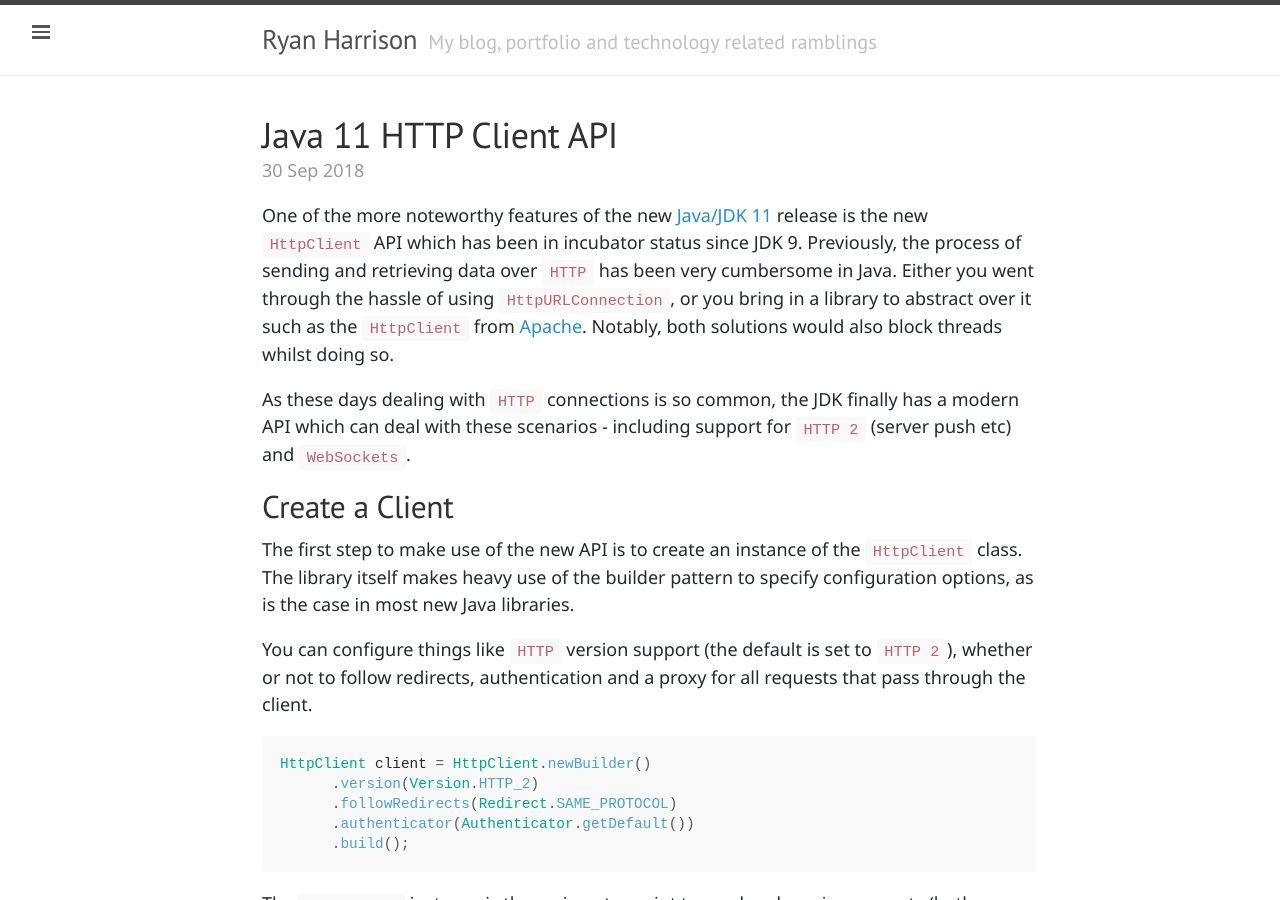
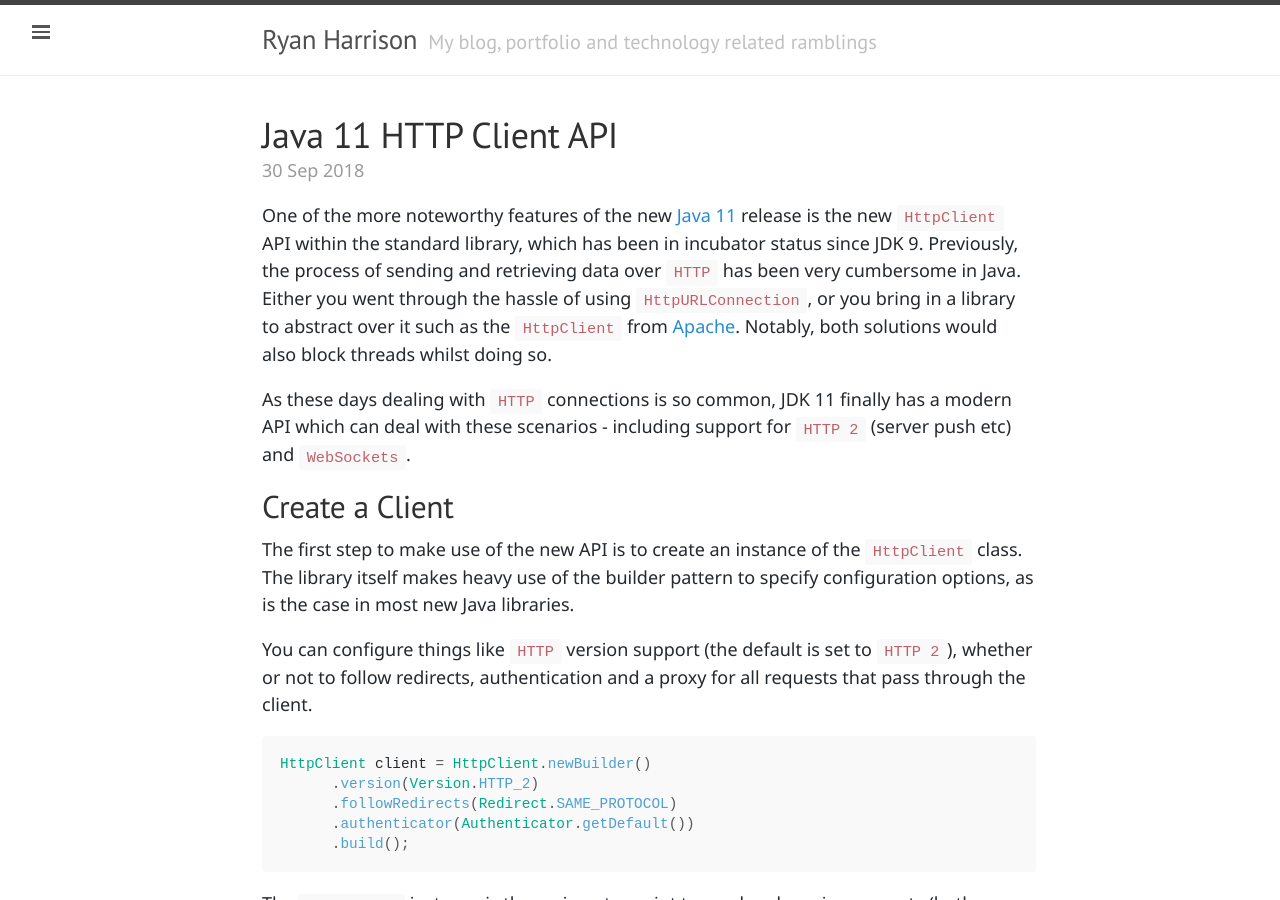
Before and after one commit to raharrison/ryanharrison.co.uk, a Jekyll site: the page built from _posts/2018-09-30-java-11-http-client.md, in a window 1280 px wide and 900 px high. Built offline with Jekyll 4.4.1, drawn with Linux system fonts in a browser that asks for light colours; comment, search, counter and statistics services are not loaded.

Commit message:
Add more tags

````diff
--- a/_posts/2018-09-30-java-11-http-client.md
+++ b/_posts/2018-09-30-java-11-http-client.md
@@ -6,12 +6,16 @@
   - jdk
   - http
   - client
+  - api
+  - java 11
+  - jdk 11
+  - request
 typora-root-url: ..
 ---
 
-One of the more noteworthy features of the new [Java/JDK 11](http://jdk.java.net/11/) release is the new `HttpClient` API which has been in incubator status since JDK 9. Previously, the process of sending and retrieving data over `HTTP` has been very cumbersome in Java. Either you went through the hassle of using `HttpURLConnection`, or you bring in a library to abstract over it such as the `HttpClient` from [Apache](http://hc.apache.org/index.html). Notably, both solutions would also block threads whilst doing so.
+One of the more noteworthy features of the new [Java 11](http://jdk.java.net/11/) release is the new `HttpClient` API within the standard library, which has been in incubator status since JDK 9. Previously, the process of sending and retrieving data over `HTTP` has been very cumbersome in Java. Either you went through the hassle of using `HttpURLConnection`, or you bring in a library to abstract over it such as the `HttpClient` from [Apache](http://hc.apache.org/index.html). Notably, both solutions would also block threads whilst doing so.
 
-As these days dealing with `HTTP` connections is so common, the JDK finally has a modern API which can deal with these scenarios - including support for `HTTP 2` (server push etc) and `WebSockets`.
+As these days dealing with `HTTP` connections is so common, JDK 11 finally has a modern API which can deal with these scenarios - including support for `HTTP 2` (server push etc) and `WebSockets`.
 
 ## Create a Client
 
@@ -63,7 +67,8 @@
 System.out.println(response.statusCode());
 System.out.println(response.body());
 ```
-When receiving responses, a `BodyHandler` is provided to instruct the client on how to process the response body.  The `BodyHandlers` class includes default handlers for the most common scenarios. `ofString` will return the body as an UTF-8 encoded String, `ofFile` accepts a `Path` to write the response to a file and `ofByteArray` will give you the raw bytes.
+
+When receiving responses, a `BodyHandler` is provided to instruct the client on how to process the response body. The `BodyHandlers` class includes default handlers for the most common scenarios. `ofString` will return the body as an UTF-8 encoded String, `ofFile` accepts a `Path` to write the response to a file and `ofByteArray` will give you the raw bytes.
 
 ### Async
 
````
